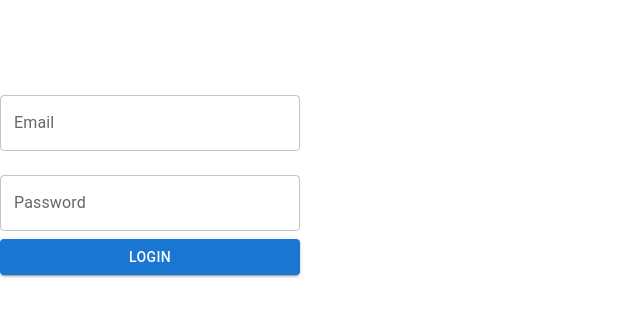
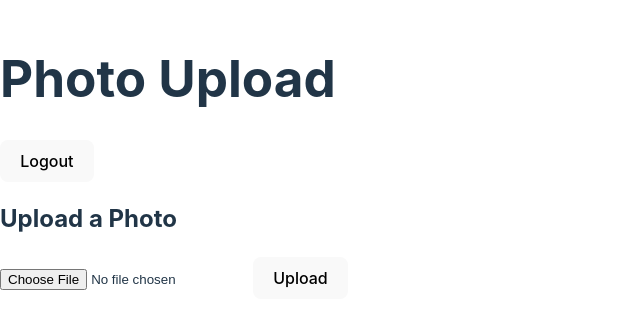
Before and after one commit to MarkoPl08/spme-react, a React (Vite) app: page /upload in a window 1280 px wide. Before the commit this address led to /login. Shown: the part 243-572 px from the top of the page, without its empty margins (0-640 px from the left). Built offline with nearby package versions, Linux system fonts and the light colour scheme; sample sign-in values are in the browser's storage.

Commit message:
Implemented photo upload functionality

```diff
--- a/src/App.tsx
+++ b/src/App.tsx
@@ -5,6 +5,7 @@ import EmailLoginComponent from "./pages/auth/EmailLoginComponent.tsx";
 import MainLoginComponent from "./pages/auth/Login";
 import {useState} from "react";
 import {User} from "./types/auth.ts";
+import PhotoUpload from "./pages/PhotoUpload.tsx";
 
 function App() {
     const [user, setUser] = useState<User | null>(null);
@@ -15,6 +16,11 @@ function App() {
                 <Route path="/register" element={<MainLoginComponent />} />
                 <Route path="/login" element={<EmailLoginComponent setUser={setUser} user={user} />} />
                 <Route path="/dashboard" element={<ProtectedRoute><Dashboard /></ProtectedRoute>} />
+                <Route path="/upload" element={
+                    <ProtectedRoute>
+                        <PhotoUpload />
+                    </ProtectedRoute>
+                } />
                 <Route path="/" element={<Navigate to={user ? '/dashboard' : '/login'} />} />
                 <Route path="*" element={<Navigate to="/login" />} />
             </Routes>
--- /dev/null
+++ b/src/apis/photos.ts
@@ -0,0 +1,25 @@
+const BASE_URL = 'http://localhost:3000';
+
+export async function uploadPhoto(userId: number, file: File, description: string, hashtags: string): Promise<{ message: string } | { error: string }> {
+    const formData = new FormData();
+    formData.append('userId', userId.toString());
+    formData.append('photo', file);
+    formData.append('description', description);
+    formData.append('hashtags', hashtags);
+
+    return fetch(`${BASE_URL}/api/photos/upload`, {
+        method: 'POST',
+        body: formData
+    }).then(response => {
+        if (!response.ok) {
+            return response.json().then(err => { throw new Error(err.message) });
+        }
+        return response.json();
+    }).catch(error => {
+        if (error instanceof Error) {
+            return { error: error.message };
+        } else {
+            return { error: 'An unknown error occurred' };
+        }
+    });
+}
--- /dev/null
+++ b/src/pages/PhotoUpload.tsx
@@ -0,0 +1,94 @@
+import React, {useState, useEffect} from 'react';
+import {useNavigate} from 'react-router-dom';
+import {uploadPhoto} from '../apis/photos';
+import {parseJwt} from '../helpers/parseJwt';
+import {getConsumption} from '../apis/packages';
+
+const PhotoUpload: React.FC = () => {
+    const [selectedFile, setSelectedFile] = useState<File | null>(null);
+    const [preview, setPreview] = useState<string | null>(null);
+    const [error, setError] = useState<string | null>(null);
+    const [message, setMessage] = useState<string | null>(null);
+    const [consumption, setConsumption] = useState<{ uploadCount: number; storageUsed: number } | null>(null);
+    const navigate = useNavigate();
+
+    const token = localStorage.getItem('jwtToken');
+    const user = token ? parseJwt(token) : null;
+    const userId = user ? user.userId : null;
+
+    useEffect(() => {
+        if (selectedFile) {
+            const reader = new FileReader();
+            reader.onloadend = () => {
+                setPreview(reader.result as string);
+            };
+            reader.readAsDataURL(selectedFile);
+        } else {
+            setPreview(null);
+        }
+    }, [selectedFile]);
+
+    const handleFileChange = (event: React.ChangeEvent<HTMLInputElement>) => {
+        if (event.target.files && event.target.files.length > 0) {
+            setSelectedFile(event.target.files[0]);
+        } else {
+            setSelectedFile(null);
+        }
+    };
+
+    const handleUpload = async () => {
+        console.log('User ID:', userId);
+        if (selectedFile && userId) {
+            try {
+                const response = await uploadPhoto(userId, selectedFile, 'description', 'hashtags');
+                console.log('Response:', response);
+                if ('error' in response) {
+                    setError(response.error);
+                } else {
+                    setMessage('Photo uploaded successfully');
+                    const consumptionData = await getConsumption(userId);
+                    setConsumption(consumptionData.consumption);
+                }
+            } catch (error) {
+                setError(error instanceof Error ? error.message : 'An unknown error occurred');
+            }
+        } else {
+            setError('Missing required data for upload');
+        }
+    };
+
+
+    const handleLogout = () => {
+        localStorage.removeItem('jwtToken');
+        navigate('/login');
+    };
+
+    return (
+        <div>
+            <h1>Photo Upload</h1>
+            <button onClick={handleLogout}>Logout</button>
+            {error && <p>{error}</p>}
+            {message && <p>{message}</p>}
+            {consumption && (
+                <div>
+                    <h2>Current Consumption</h2>
+                    <p>Upload Count: {consumption.uploadCount}</p>
+                    <p>Storage Used: {consumption.storageUsed} MB</p>
+                </div>
+            )}
+            <div>
+                <h2>Upload a Photo</h2>
+                <input type="file" onChange={handleFileChange}/>
+                {preview && (
+                    <div>
+                        <h3>Image Preview</h3>
+                        <img src={preview} alt="Preview" style={{width: '200px', height: '200px', objectFit: 'cover'}}/>
+                    </div>
+                )}
+                <button onClick={handleUpload}>Upload</button>
+            </div>
+        </div>
+    );
+};
+
+export default PhotoUpload;
--- a/src/pages/UserDashboard.tsx
+++ b/src/pages/UserDashboard.tsx
@@ -1,8 +1,8 @@
-import React, {useEffect, useState} from 'react';
-import {useNavigate} from 'react-router-dom';
-import {Consumption, Package} from "../types/subscriptions.ts";
-import {parseJwt} from "../helpers/parseJwt.tsx";
-import {getConsumption, getPackages, setPackage} from "../apis/packages.ts";
+import React, { useEffect, useState } from 'react';
+import { useNavigate } from 'react-router-dom';
+import { getConsumption, getPackages, setPackage } from '../apis/packages';
+import { Package, Consumption } from '../types/subscriptions';
+import { parseJwt } from '../helpers/parseJwt';
 
 const Dashboard: React.FC = () => {
     const [packages, setPackages] = useState<Package[]>([]);
@@ -51,11 +51,7 @@ const Dashboard: React.FC = () => {
                     alert('Package updated successfully');
                 }
             } catch (error) {
-                if (error instanceof Error) {
-                    setError(error.message);
-                } else {
-                    setError('An unknown error occurred');
-                }
+                setError(error instanceof Error ? error.message : 'An unknown error occurred');
             }
         } else {
             setError('User ID not found');
@@ -91,6 +87,10 @@ const Dashboard: React.FC = () => {
                     ))}
                 </ul>
             </div>
+            <div>
+                <h2>Upload a Photo</h2>
+                <button onClick={() => navigate('/upload')}>Go to Upload Page</button>
+            </div>
         </div>
     );
 };
```
